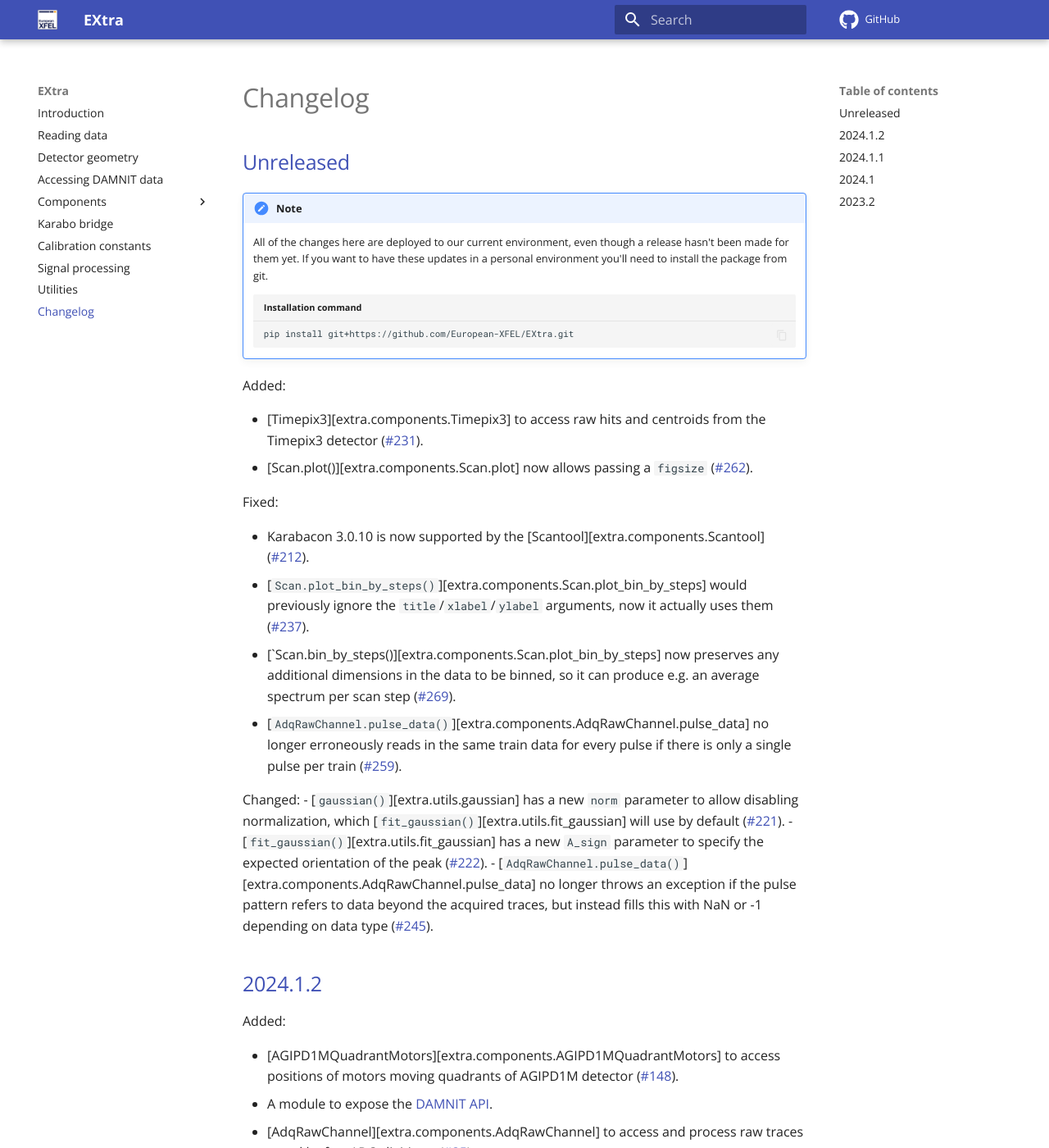
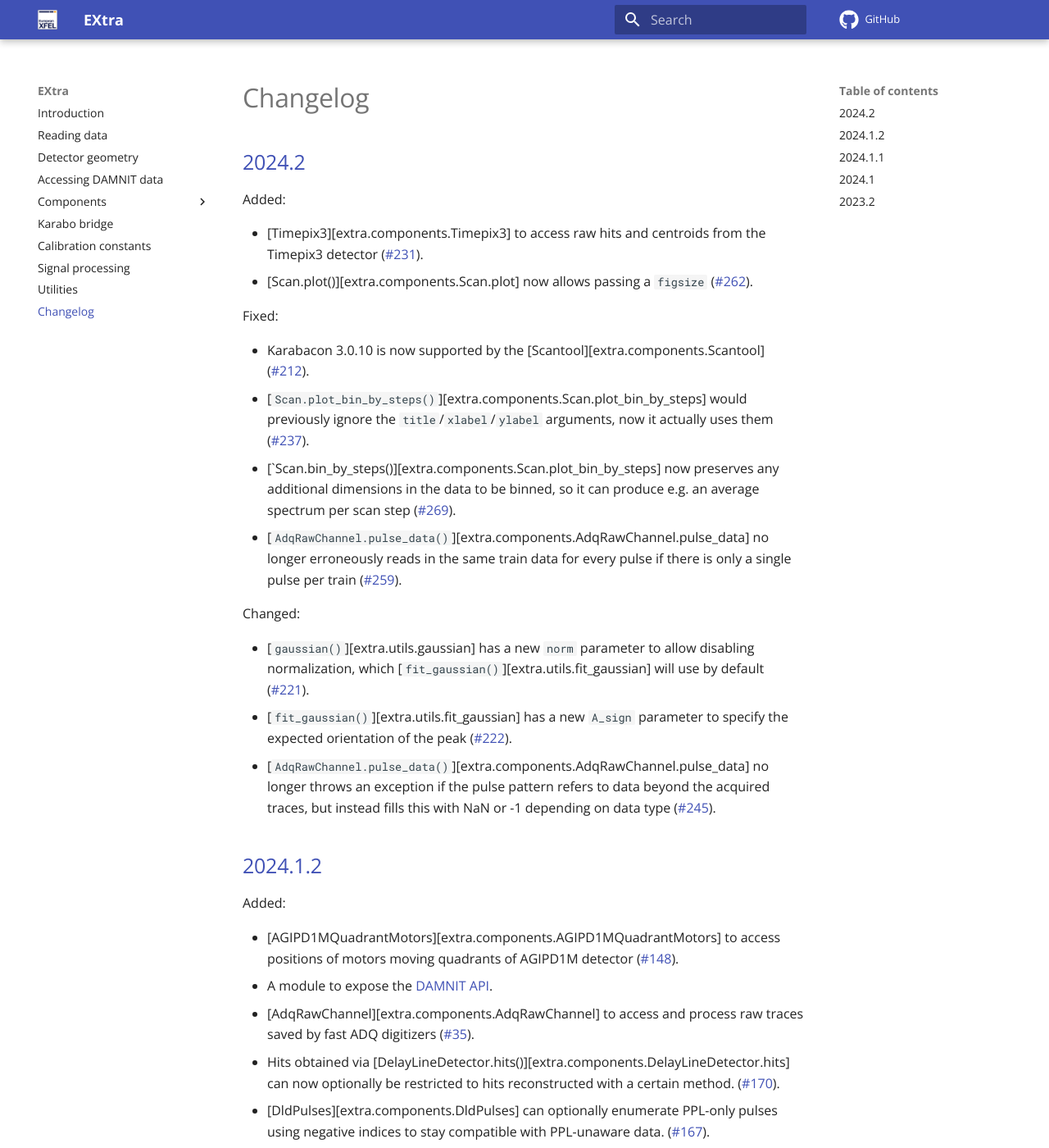
Before and after one commit to European-XFEL/EXtra, an MkDocs documentation site: the page built from docs/changelog.md, in a window 1280 px wide and 1400 px high. Shown: the whole window at 82% size. Built offline with MkDocs 1.6.1 and Material for MkDocs 9.7.7, drawn with Linux system fonts in a browser that asks for light colours; emoji names are drawn with the system emoji font; comment, search, counter and statistics services are not loaded.

Commit message:
Prepare for releasing v2024.2

````diff
--- a/docs/changelog.md
+++ b/docs/changelog.md
@@ -5,17 +5,18 @@
 
 # Changelog
 
-## [Unreleased]
+<!-- ## [Unreleased] -->
 
-!!! note
-    All of the changes here are deployed to our current environment, even though
-    a release hasn't been made for them yet. If you want to have these updates
-    in a personal environment you'll need to install the package from git.
+<!-- !!! note -->
+<!--     All of the changes here are deployed to our current environment, even though -->
+<!--     a release hasn't been made for them yet. If you want to have these updates -->
+<!--     in a personal environment you'll need to install the package from git. -->
 
-    ```bash title="Installation command"
-    pip install git+https://github.com/European-XFEL/EXtra.git
-    ```
+<!--     ```bash title="Installation command" -->
+<!--     pip install git+https://github.com/European-XFEL/EXtra.git -->
+<!--     ``` -->
 
+## [2024.2]
 Added:
 
 - [Timepix3][extra.components.Timepix3] to access raw hits and centroids from the Timepix3 detector (!231).
@@ -34,6 +35,7 @@ Fixed:
 - [`AdqRawChannel.pulse_data()`][extra.components.AdqRawChannel.pulse_data] no longer erroneously reads in the same train data for every pulse if there is only a single pulse per train (!259).
 
 Changed:
+
 - [`gaussian()`][extra.utils.gaussian] has a new `norm` parameter to allow
   disabling normalization, which [`fit_gaussian()`][extra.utils.fit_gaussian] will
   use by default (!221).
@@ -135,7 +137,8 @@ Added:
   [EXtra-geom](detector-geometry.md), and [karabo-bridge-py](karabo-bridge.md).
 
 
-[Unreleased]: https://github.com/European-XFEL/EXtra/compare/2024.1.1...master
+[Unreleased]: https://github.com/European-XFEL/EXtra/compare/2024.2...master
+[2024.2]: https://github.com/European-XFEL/EXtra/releases/tag/2024.2
 [2024.1.2]: https://github.com/European-XFEL/EXtra/releases/tag/2024.1.2
 [2024.1.1]: https://github.com/European-XFEL/EXtra/releases/tag/2024.1.1
 [2024.1]: https://github.com/European-XFEL/EXtra/releases/tag/2024.1
````
